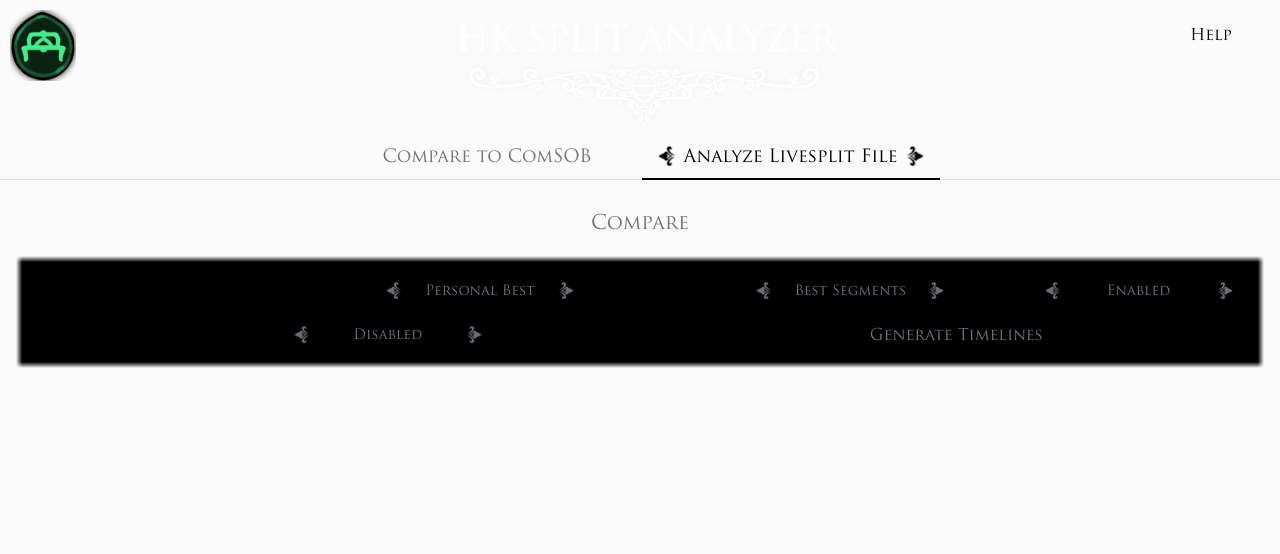
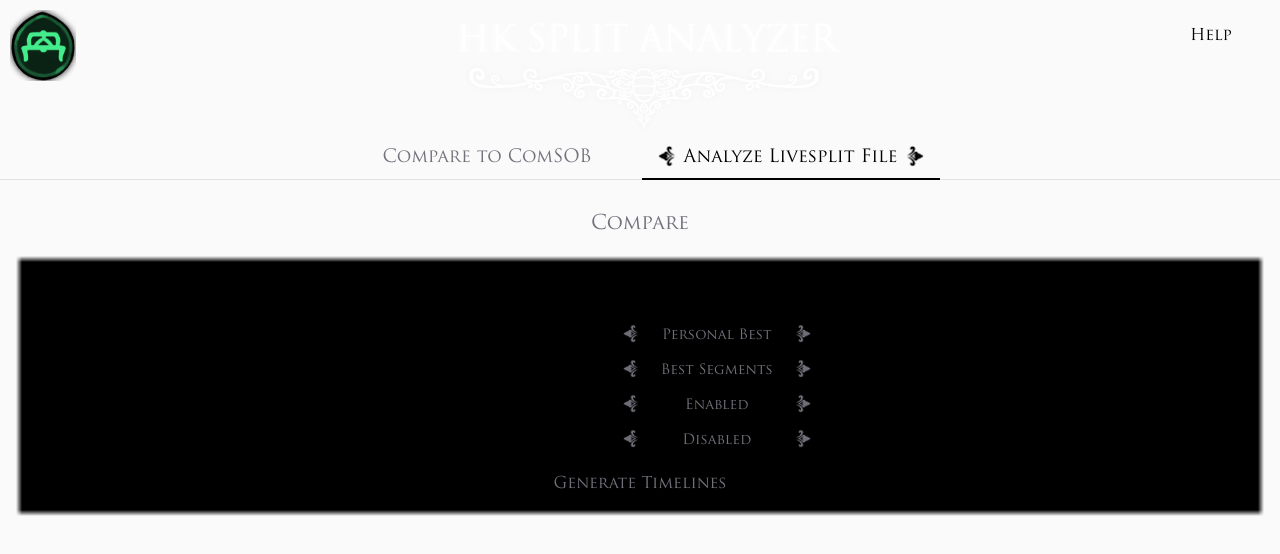
Before and after one commit to briank1727/hksplitanalyzer, a Next.js app: page / in a window 1280 px wide. Both pictures are taken after a click on the tab "Analyze Livesplit File". Shown: the top 554 px of the page. Built offline with nearby package versions, Linux system fonts and the light colour scheme.

Commit message:
Vertical Options in DiffSplitView and AnalyzeLSSPage

```diff
--- a/views/AnalyzeLSSPage.tsx
+++ b/views/AnalyzeLSSPage.tsx
@@ -116,11 +116,11 @@
           </Button>
         </span>
       </div>
-      <Panel className="flex flex-wrap justify-around items-center gap-2">
+      <Panel className="flex flex-col items-center gap-3">
         <Button size="sm" onClick={handleImport}>
           Import LSS
         </Button>
-        <div className="flex items-center gap-1.5">
+        <div className="grid grid-cols-[auto_auto] items-center gap-x-4 gap-y-2 text-left">
           <span className="text-sm text-black dark:text-zinc-50">
             Timeline 1 Comparison
           </span>
@@ -130,10 +130,8 @@
             value={choice1}
             onChange={setChoice1}
             disabled={!imported}
-            className="text-sm"
+            className="justify-self-center text-sm"
           />
-        </div>
-        <div className="flex items-center gap-1.5">
           <span className="text-sm text-black dark:text-zinc-50">
             Timeline 2 Comparison
           </span>
@@ -143,10 +141,8 @@
             value={choice2}
             onChange={setChoice2}
             disabled={!imported}
-            className="text-sm"
+            className="justify-self-center text-sm"
           />
-        </div>
-        <div className="flex items-center gap-1.5">
           <span className="text-sm text-black dark:text-zinc-50">
             Big Splits
           </span>
@@ -156,10 +152,8 @@
             value={bigSplits ? "enabled" : "disabled"}
             onChange={(v) => setBigSplits(v === "enabled")}
             disabled={!imported}
-            className="text-sm"
+            className="justify-self-center text-sm"
           />
-        </div>
-        <div className="flex items-center gap-1.5">
           <span className="text-sm text-black dark:text-zinc-50">
             Manual Splits
           </span>
@@ -169,7 +163,7 @@
             value={manualSplits ? "enabled" : "disabled"}
             onChange={(v) => setManualSplits(v === "enabled")}
             disabled={!imported}
-            className="text-sm"
+            className="justify-self-center text-sm"
           />
         </div>
         <Button size="sm" onClick={handleGenerate} disabled={!imported}>
--- a/views/DiffSplitView.tsx
+++ b/views/DiffSplitView.tsx
@@ -16,6 +16,11 @@
   value: key,
   label: DiffSortBy[key].name,
 }));
+
+const ORDER_OPTIONS = [
+  { value: "ascending", label: "Ascending" },
+  { value: "descending", label: "Descending" },
+] as const;
 
 export default function DiffSplitView({
   timeline1,
@@ -85,24 +90,28 @@
         <h2 className="mb-3 text-center text-lg font-semibold tracking-tight text-zinc-50">
           Delta
         </h2>
-        <div className="flex flex-wrap items-center justify-center gap-2">
+        <div className="flex flex-col items-center gap-3">
           <Button size="sm" onClick={() => setSwapped((s) => !s)}>
             Swap Timelines
           </Button>
-          <div className="flex items-center gap-1.5">
-            <span className="text-base text-zinc-50">
-              Sort By
-            </span>
+          <div className="grid grid-cols-[auto_auto] items-center gap-x-4 gap-y-2 text-left">
+            <span className="text-base text-zinc-50">Sort By</span>
             <OptionSelect
               label="Sort By"
               options={SORT_OPTIONS}
               value={sortBy}
               onChange={setSortBy}
+              className="justify-self-center"
+            />
+            <span className="text-base text-zinc-50">Order</span>
+            <OptionSelect
+              label="Order"
+              options={ORDER_OPTIONS}
+              value={isAscending ? "ascending" : "descending"}
+              onChange={(v) => setIsAscending(v === "ascending")}
+              className="justify-self-center"
             />
           </div>
-          <Button size="sm" onClick={() => setIsAscending(!isAscending)}>
-            {isAscending ? "Ascending" : "Descending"}
-          </Button>
         </div>
         {lengthError && (
           <MessageBox
```
